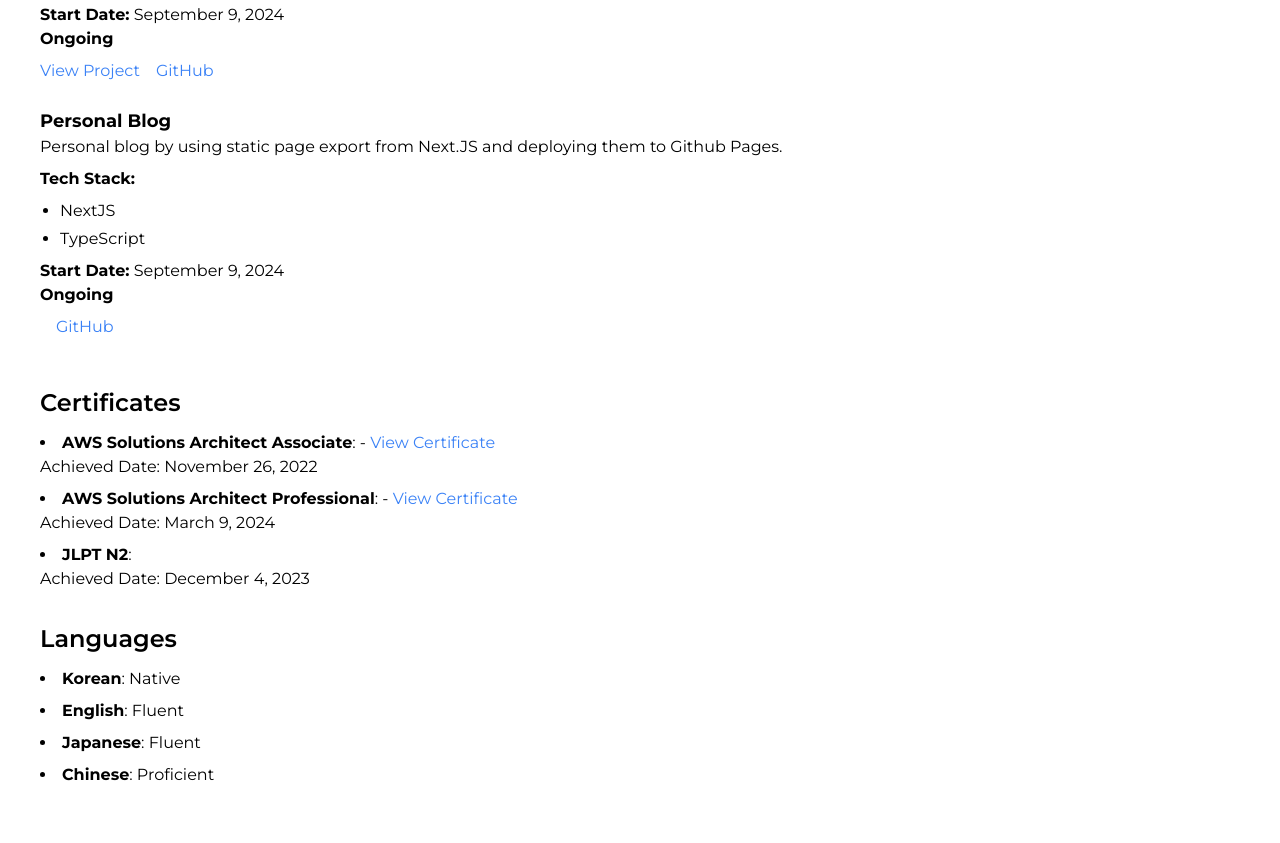
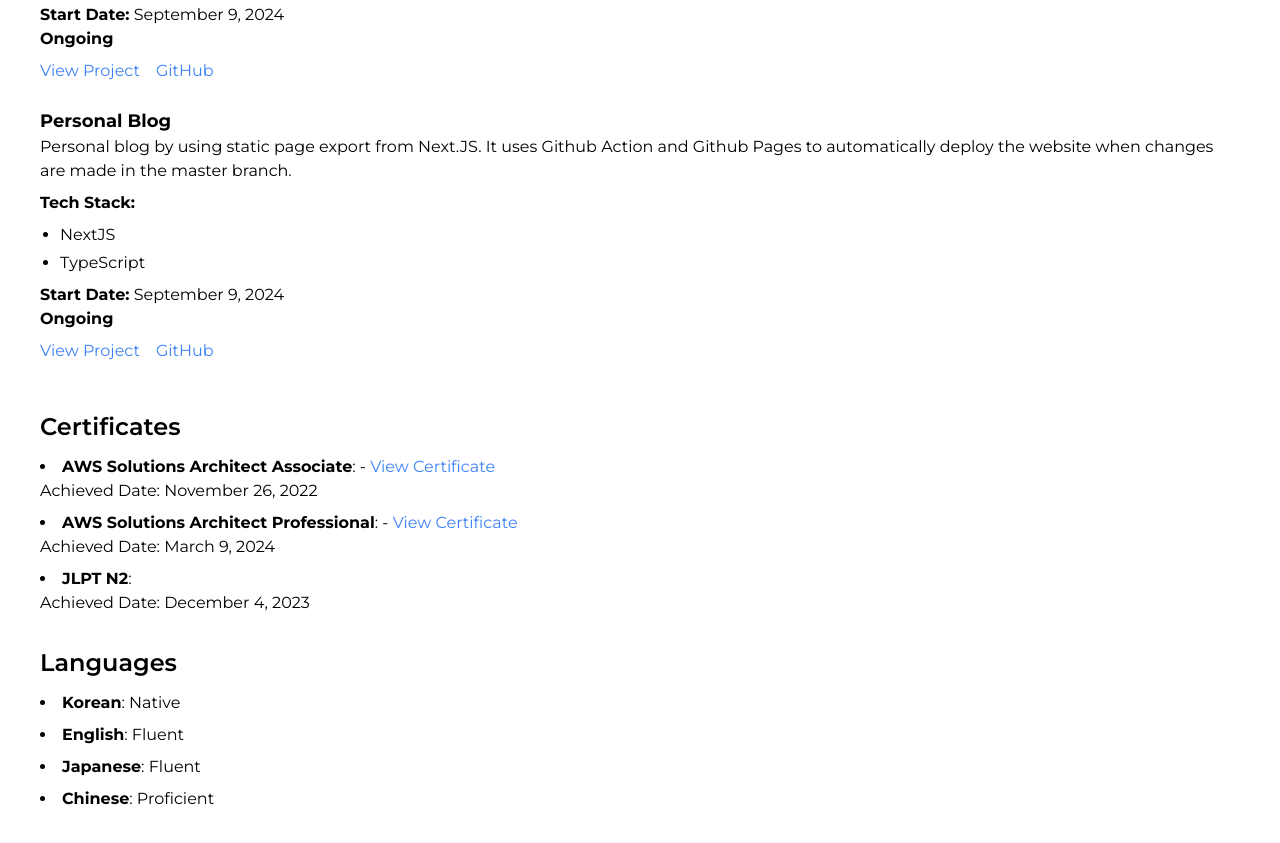
Before and after one commit to acceleratorxm7/resume-blog, a Next.js app: page / in a window 1280 px wide. Shown: the part 3720-4563 px from the top of the page. Before the commit the page ends 4539 px from the top, so only its background shows below. Built offline with nearby package versions, Linux system fonts and the light colour scheme.

Commit message:
fix content

```diff
--- a/src/components/Slides/ResumeSlide.tsx
+++ b/src/components/Slides/ResumeSlide.tsx
@@ -190,9 +190,9 @@ const projects: Array<{
   {
     name: "Personal Blog",
     description:
-      "Personal blog by using static page export from Next.JS and deploying them to Github Pages.",
+      "Personal blog by using static page export from Next.JS. It uses Github Action and Github Pages to automatically deploy the website when changes are made in the master branch.",
     techStack: ["NextJS", "TypeScript"],
-    link: "", // TODO: update github pages link
+    link: "https://acceleratorxm7.github.io/resume-blog/",
     startDate: new Date("2024-09-09"),
     endDate: null,
     githubLink: "https://github.com/acceleratorxm7/resume-blog",
```
